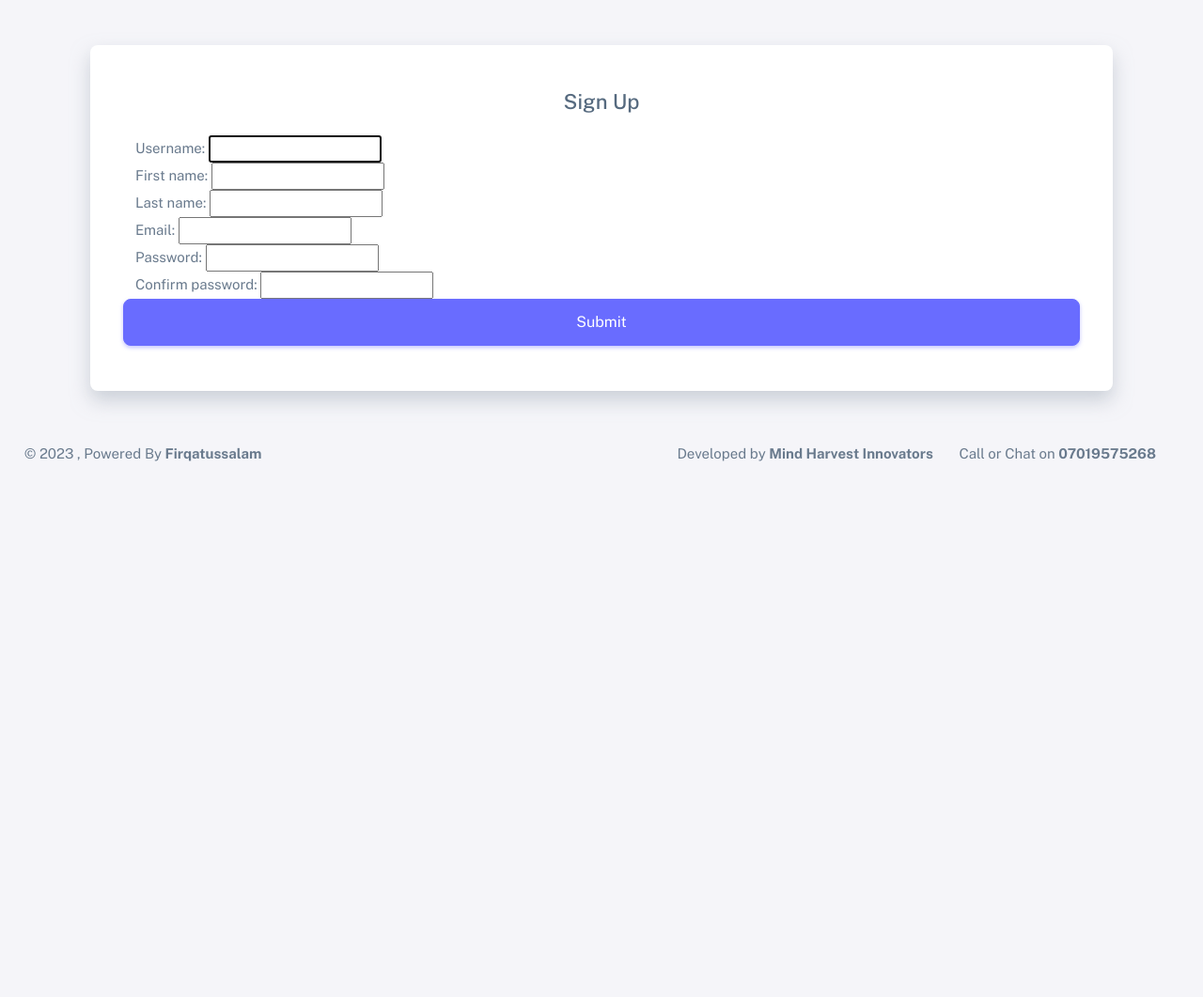
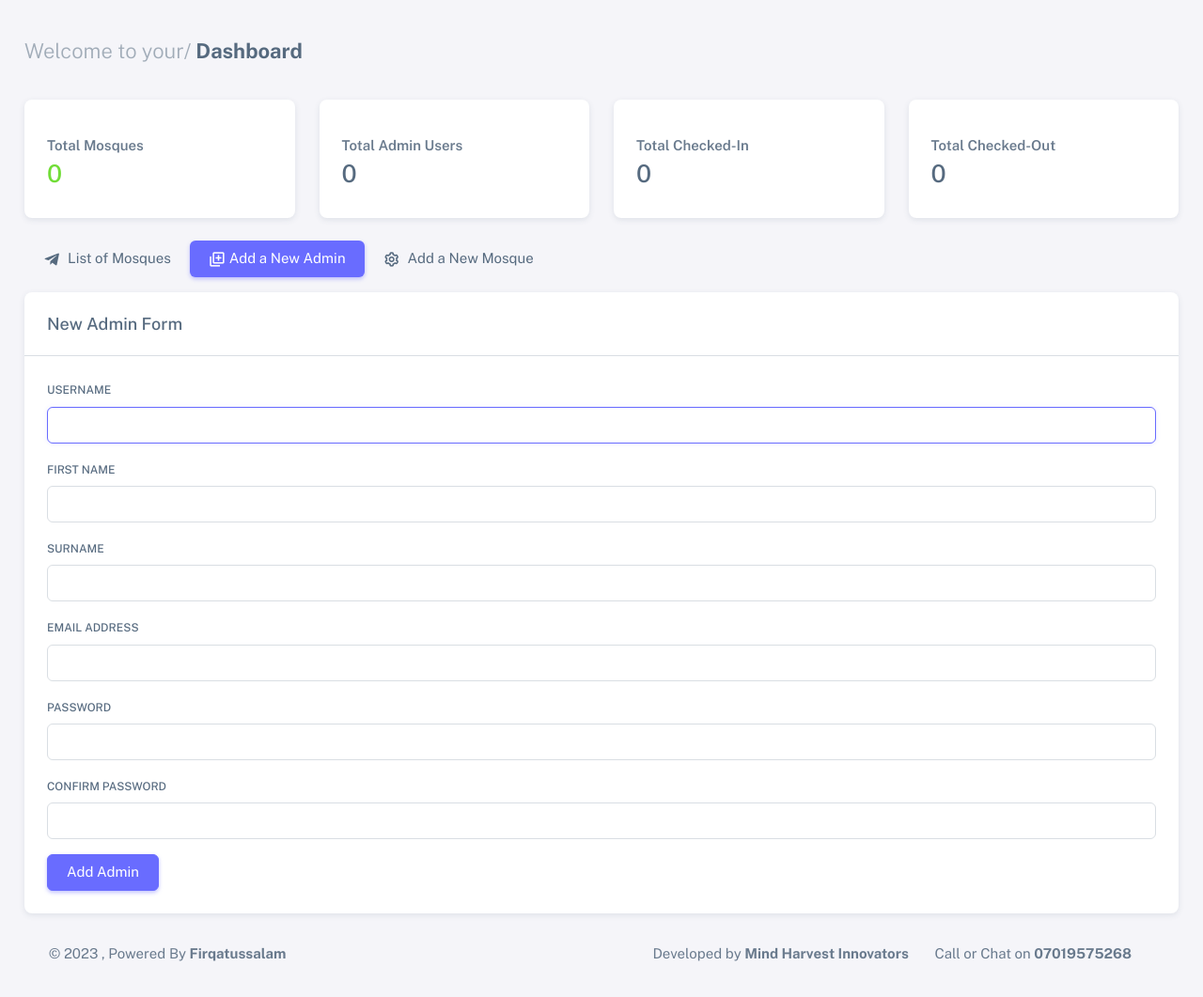
Before and after one commit to elsunais6167/firqatussalam, a Django app: page /user_signup in a window 1280 px wide. Shown: the whole page at 94% size. Before the commit the page ends 491 px from the top, so only its background shows below. Run offline with Django 3.2, Linux system fonts and the light colour scheme; a user stored in the database is signed in; some libraries are stand-ins or nearby versions.

Commit message:
admin_list

```diff
--- a/itikaf/templates/home.html
+++ b/itikaf/templates/home.html
@@ -52,7 +52,8 @@
         </table>
       </div>
     </div>
-          <!--/ Basic B
+  </div>
+</div>
 
 
 {% endblock content %}
--- a/itikaf/templates/user_signup.html
+++ b/itikaf/templates/user_signup.html
@@ -1,54 +1,69 @@
 {% extends 'base.html' %}
-{% load crispy_forms_tags %}
+{% load widget_tweaks %}
 
 {% block content %}
-<div class="container">
+<!-- Content wrapper -->
+<div class="content-wrapper">
+  <!-- Content -->
 
-    <div class="card o-hidden border-0 shadow-lg my-5">
-        <div class="card-body p-0">
+  {% include 'data2.html' %}
   <div class="row">
-                <div class="col-lg-12">
-                    <div class="p-5">
-                        <div class="text-center">
-                            <h1 class="h4 text-gray-900 mb-4">Sign Up</h1>
-                        </div>
+    <div class="col-md-12">
+      <ul class="nav nav-pills flex-column flex-md-row mb-3">
+        <li class="nav-item">
+          <a class="nav-link" href="{% url 'state_admin' %}"><i class="bx bxl-telegram me-1"></i>
+            List of Mosques</a>
+        </li>
+        <li class="nav-item">
+          <a class="nav-link active" href="javascript:void(0);"><i class='bx bx-add-to-queue'></i> Add a New
+            Admin</a>
+        </li>
+        <li class="nav-item">
+          <a class="nav-link" href="{% url 'add_mosque' %}"><i class="bx bx-cog me-1"></i> Add a New Mosque
+          </a>
+        </li>
+      </ul>
+      <div class="card mb-4">
+        <h5 class="card-header">New Admin Form</h5>
         {% if form.errors %}
         <p>There was an error in your form</p>
         {% endif %}
-                        <form action="" method="POST">
+        <!-- Account -->
+        <form method="POST" action="">
           {% csrf_token %}
-                            <div class="form-group">
-                                <label for="{{ form.username.id_for_label }}">Username:</label>
-                                {{ form.username }}
+          <hr class="my-0" />
+          <div class="card-body">
+
+            <div class="mb-3">
+              <label for="{{ form.username.id_for_label }}" class="form-label">Username</label>
+              {% render_field form.username|add_class:"form-control" %}
             </div>
-                              <div class="form-group">
-                                <label for="{{ form.first_name.id_for_label }}">First name:</label>
-                                {{ form.first_name }}
+            <div class="mb-3">
+              <label for="{{ form.first_name.id_for_label }}" class="form-label">First Name</label>
+              {% render_field form.first_name|add_class:"form-control" %}
             </div>
-                              <div class="form-group">
-                                <label for="{{ form.last_name.id_for_label }}">Last name:</label>
-                                {{ form.last_name }}
+            <div class="mb-3">
+              <label for="{{ form.last_name.id_for_label }}" class="form-label">Surname</label>
+              {% render_field form.last_name|add_class:"form-control" %}
             </div>
-                              <div class="form-group">
-                                <label for="{{ form.email.id_for_label }}">Email:</label>
-                                {{ form.email }}
+            <div class="mb-3">
+              <label for="{{ form.email.id_for_label }}" class="form-label">Email Address</label>
+              {% render_field form.email|add_class:"form-control" %}
             </div>
-                              <div class="form-group">
-                                <label for="{{ form.password1.id_for_label }}">Password:</label>
-                                {{ form.password1 }}
+            <div class="mb-3">
+              <label for="{{ form.password1.id_for_label }}" class="form-label">Password</label>
+              {{ form.password1|add_class:"form-control" }}
             </div>
-                              <div class="form-group">
-                                <label for="{{ form.password2.id_for_label }}">Confirm password:</label>
-                                {{ form.password2 }}
+
+            <div class="mb-3">
+              <label for="{{ form.password2.id_for_label }}" class="form-label">Confirm Password</label>
+              {{ form.password2|add_class:"form-control" }}
             </div>
-                            <div class="form-group row">
-                                <input type="submit" class="btn btn-primary btn-lg btn-block" name="Submit">
-                            </div>
+
+            <div class="mt-2">
+              <button type="submit" class="btn btn-primary me-2">Add Admin</button>
             </div>
         </form>
-
-                    </div>
-                </div>
       </div>
     </div>
   </div>
--- a/itikaf/urls.py
+++ b/itikaf/urls.py
@@ -19,4 +19,5 @@ urlpatterns = [
     path('logout/', views.log_out, name='logout'),
     path('state_admin/', views.state_admin, name='state_admin'),
     path('add_mosque/', views.add_mosque, name='add_mosque'),
+    path('assign_admin/<str:pk>/', views.assign_admin, name='assign_admin' ),
 ]
--- a/itikaf/views.py
+++ b/itikaf/views.py
@@ -5,8 +5,7 @@ from django.urls import reverse
 from .models import Mosque, Applicant, Approval, CheckIn, CheckOut, Comment, MosqueAdmin
 from .forms import CreateUserForm
 
-from django.contrib.auth import REDIRECT_FIELD_NAME
-from django.contrib.admin.views.decorators import staff_member_required
+from django.contrib.auth.models import User
 from django.contrib.auth.decorators import login_required
 from django.contrib.auth import authenticate, login, logout
 from django.contrib import messages
@@ -386,14 +385,21 @@ def user_signup(request):
             user = authenticate(username=username, password=password)
             login(request, user)
             messages.success(request, "Registration Succesful. You are now logged in")
-            return redirect('home')
+            return redirect('user_signup')
     else:
         form = CreateUserForm()
-    return render(request, 'user_signup.html', {'form': form})
+
+    admins = User.objects.all()
+
+    context = {
+        'form': form,
+        'admins': admins
+
+    }
+    return render(request, 'user_signup.html', context)
 
 @login_required
 def state_admin(request):
-
     mosques = Mosque.objects.all()
 
     context = {
@@ -410,3 +416,12 @@ def add_mosque(request):
     }
 
     return render(request, 'add_mosque.html', context)
+
+def assign_admin(request, pk):
+    mosque_id = get_object_or_404(Mosque, id=pk)
+
+    context = {
+        'mosque_id': mosque_id
+    }
+
+    return render(request, 'assign_admin.html', context)
--- a/webapp/settings.py
+++ b/webapp/settings.py
@@ -39,6 +39,7 @@ INSTALLED_APPS = [
     'django.contrib.staticfiles',
     'itikaf',
     'crispy_forms',
+    'widget_tweaks',
 ]
 
 CRISPY_TEMPLATE_PACK = 'bootstrap4'
```
Also changed, not shown: itikaf/templates/admin_list.html (added, +47 -0 lines), itikaf/templates/assign_admin.html (added, +28 -0 lines), itikaf/templates/state_admin.html (+16 -19 lines), db.sqlite3. Lines whose indentation alone changed are shown as unchanged.
